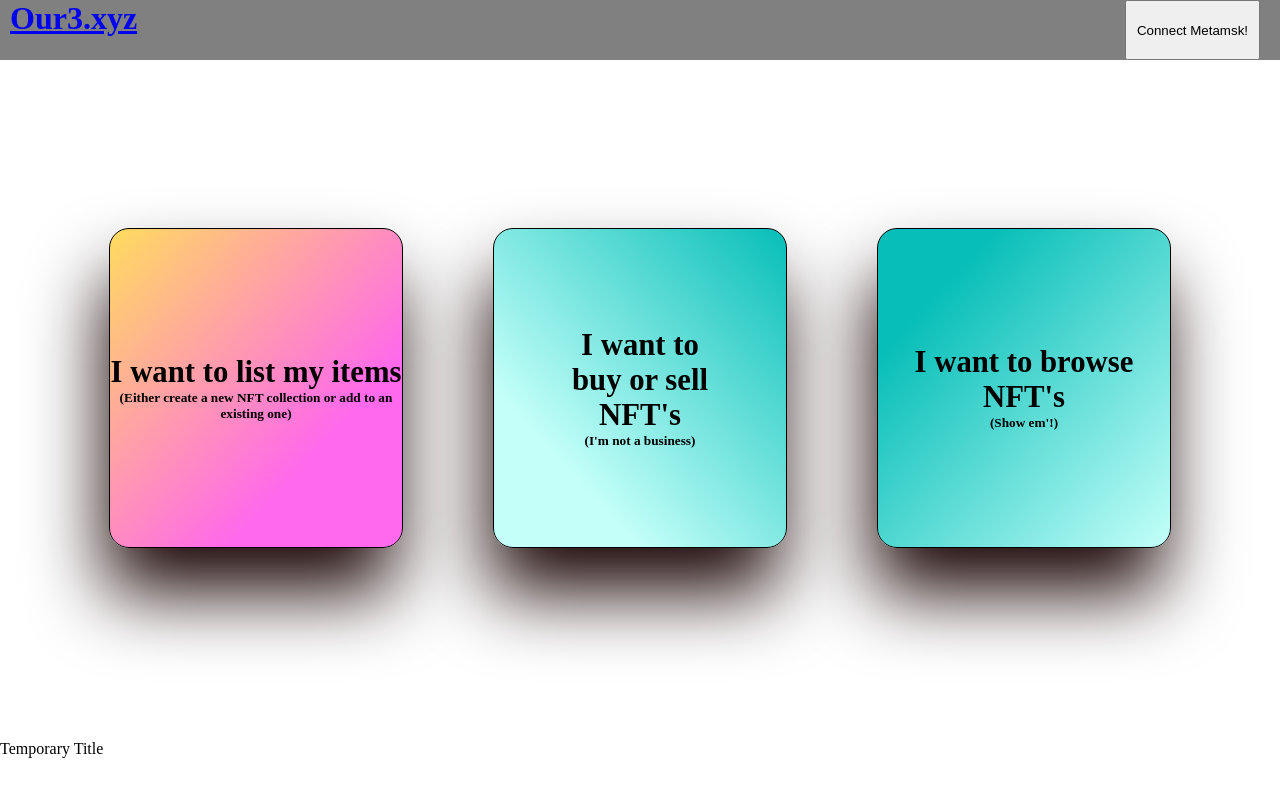
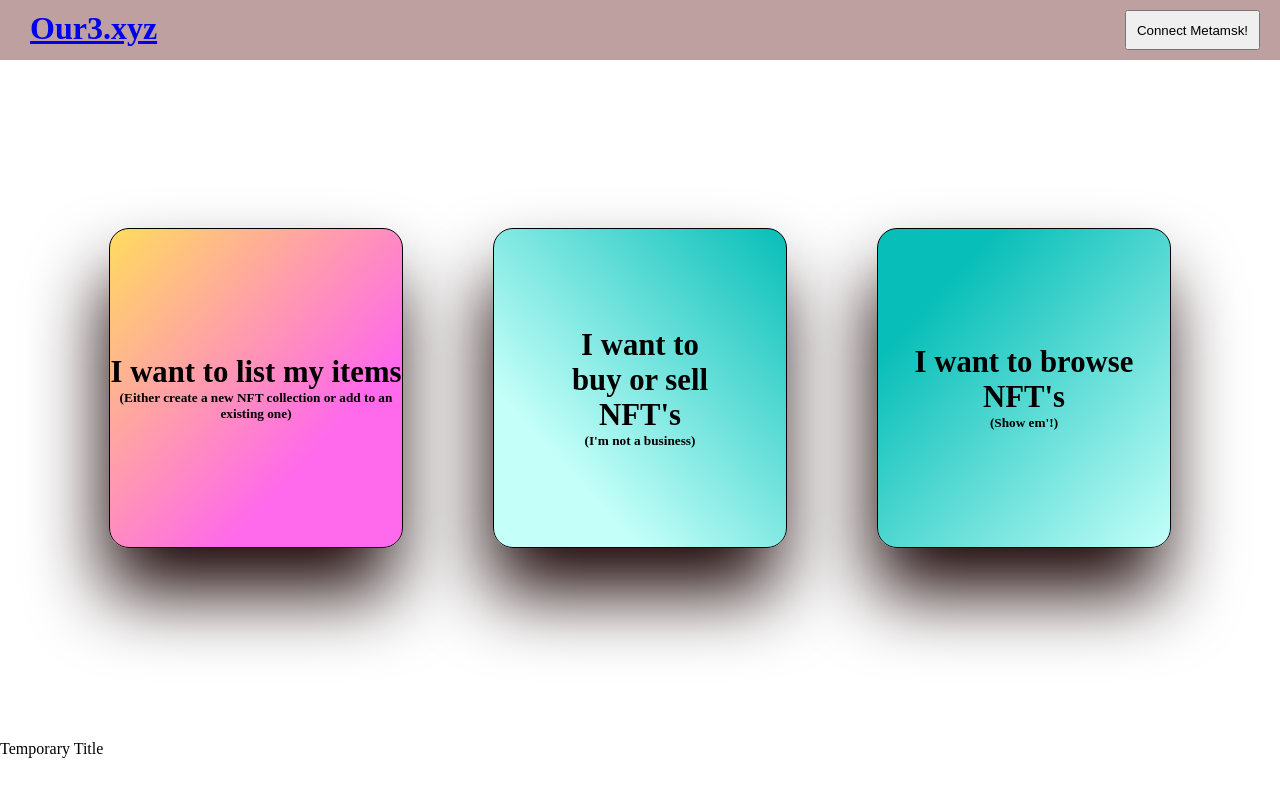
Before and after one commit to josealonso/zelda, a React (Create React App) app in the folder nft-mrkt-frontend/: page / in a window 1280 px wide. Shown: the top 796 px of the page. Built offline with nearby package versions, Linux system fonts and the light colour scheme.

Commit message:
add a bit of style

```diff
--- a/nft-mrkt-frontend/src/components/Navbar/navbar.scss
+++ b/nft-mrkt-frontend/src/components/Navbar/navbar.scss
@@ -3,17 +3,20 @@
     width: 100%;
     position: fixed;
     display: flex;
-    background-color: gray;
+    background-color: rgb(191, 160, 160);
     top: 0;
     z-index: 3;
     transition: all 1s ease;
     justify-content: space-between;
 
     .logo{
-        padding-left: 10px;
+        padding: 0 10px 0 10px;
+        margin: 10px 20px 10px 20px;
+        border-radius: 10px;
+        text-decoration: none;
     }
     .connectMMBtn{
         padding: 10px;
-        margin-right: 20px;
+        margin: 10px 20px 10px 0px;
     }
 }
```
